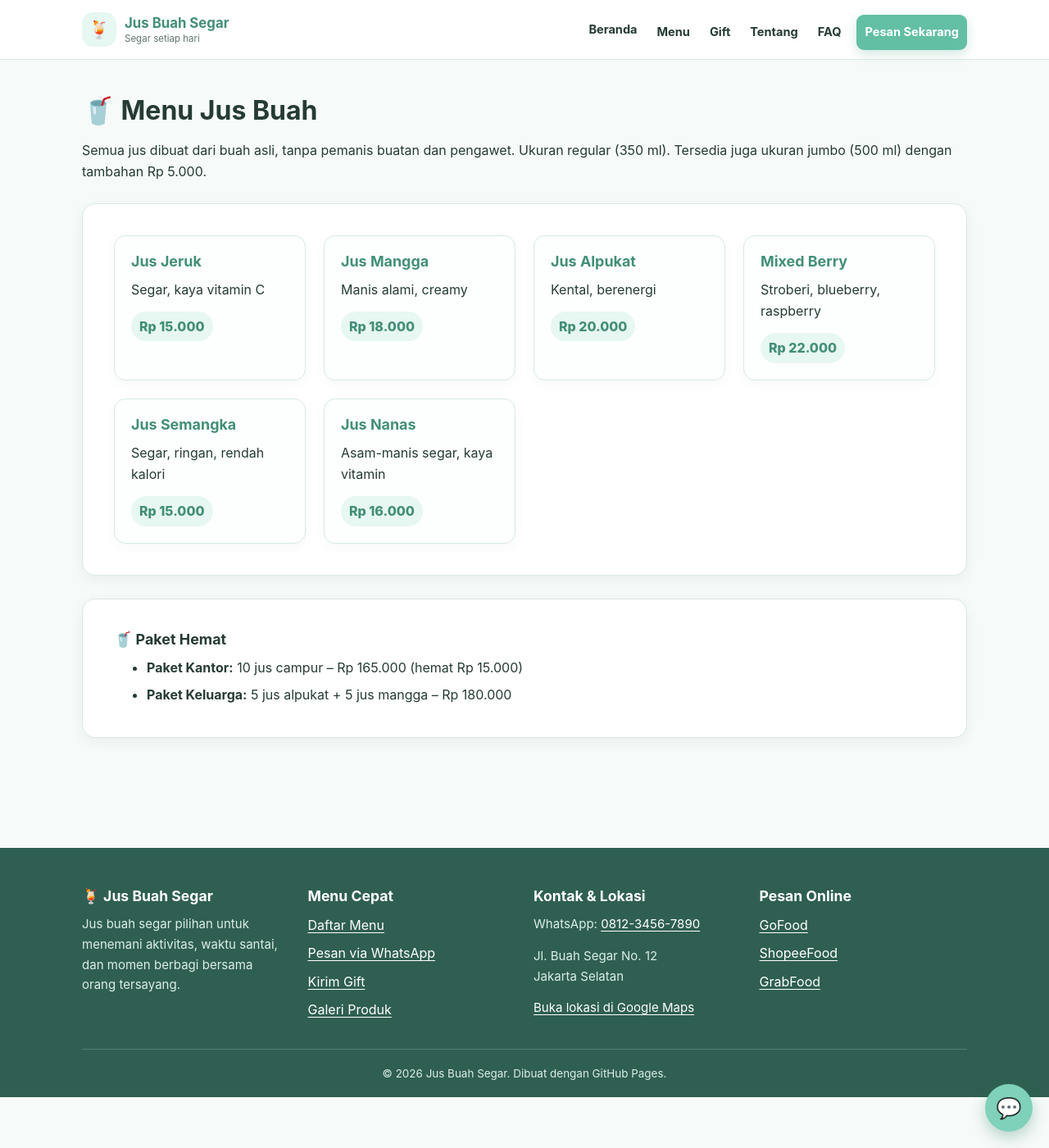
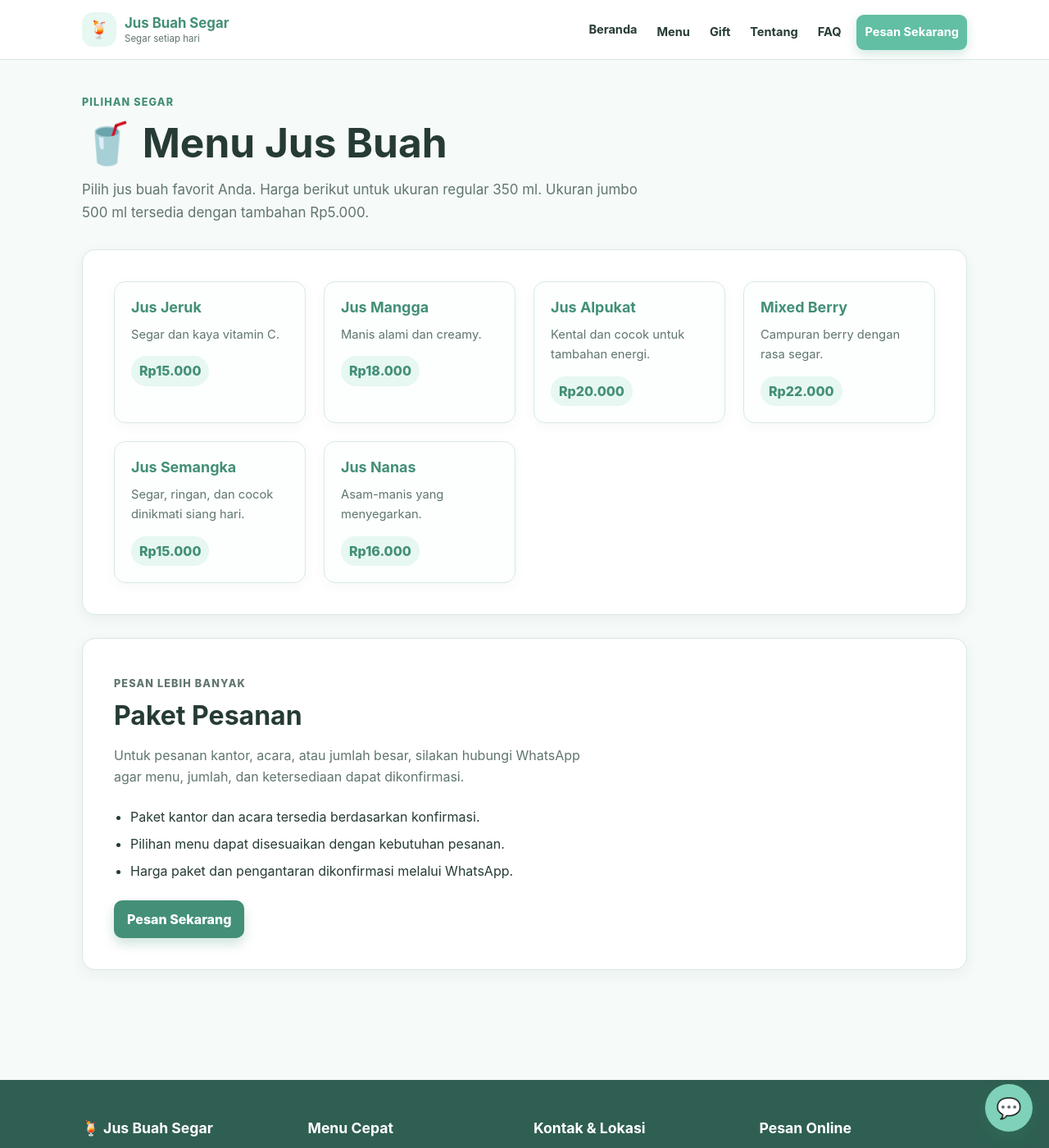
Before and after one commit to oviet711/jusbuah.github.io, a Jekyll site: the page built from menu.md, in a window 1280 px wide and 1400 px high. Shown: the whole window at 82% size. Built offline with Jekyll 4.4.1, drawn with Linux system fonts in a browser that asks for light colours.

Commit message:
Revise menu layout and add juice descriptions
Updated the menu layout and added descriptions for each juice item. Introduced a new section for bulk orders and adjusted pricing details.

```diff
--- a/menu.md
+++ b/menu.md
@@ -1,54 +1,76 @@
 ---
-layout: default
-title: Menu
+title: Menu Jus Buah
+description: Daftar menu Jus Buah Segar dan harga ukuran regular maupun jumbo.
 ---
 
-## 🥤 Menu Jus Buah
+<header class="page-header">
+  <p class="eyebrow">Pilihan segar</p>
+  <h1>🥤 Menu Jus Buah</h1>
+  <p class="page-intro">
+    Pilih jus buah favorit Anda. Harga berikut untuk ukuran regular 350 ml.
+    Ukuran jumbo 500 ml tersedia dengan tambahan Rp5.000.
+  </p>
+</header>
 
-<p>
-  Semua jus dibuat dari buah asli, tanpa pemanis buatan dan pengawet.
-  Ukuran regular (350 ml). Tersedia juga ukuran jumbo (500 ml) dengan tambahan Rp 5.000.
-</p>
+<section class="section">
+  <div class="menu-grid">
+    <article class="menu-card">
+      <h3>Jus Jeruk</h3>
+      <p class="menu-note">Segar dan kaya vitamin C.</p>
+      <span class="price">Rp15.000</span>
+    </article>
 
-<section class="section" style="margin-top: 25px;">
-  <div class="menu-grid">
-    <div class="menu-card">
-      <h3>Jus Jeruk</h3>
-      <p>Segar, kaya vitamin C</p>
-      <p class="price">Rp 15.000</p>
-    </div>
-    <div class="menu-card">
+    <article class="menu-card">
       <h3>Jus Mangga</h3>
-      <p>Manis alami, creamy</p>
-      <p class="price">Rp 18.000</p>
-    </div>
-    <div class="menu-card">
+      <p class="menu-note">Manis alami dan creamy.</p>
+      <span class="price">Rp18.000</span>
+    </article>
+
+    <article class="menu-card">
       <h3>Jus Alpukat</h3>
-      <p>Kental, berenergi</p>
-      <p class="price">Rp 20.000</p>
-    </div>
-    <div class="menu-card">
+      <p class="menu-note">Kental dan cocok untuk tambahan energi.</p>
+      <span class="price">Rp20.000</span>
+    </article>
+
+    <article class="menu-card">
       <h3>Mixed Berry</h3>
-      <p>Stroberi, blueberry, raspberry</p>
-      <p class="price">Rp 22.000</p>
-    </div>
-    <div class="menu-card">
+      <p class="menu-note">Campuran berry dengan rasa segar.</p>
+      <span class="price">Rp22.000</span>
+    </article>
+
+    <article class="menu-card">
       <h3>Jus Semangka</h3>
-      <p>Segar, ringan, rendah kalori</p>
-      <p class="price">Rp 15.000</p>
-    </div>
-    <div class="menu-card">
+      <p class="menu-note">Segar, ringan, dan cocok dinikmati siang hari.</p>
+      <span class="price">Rp15.000</span>
+    </article>
+
+    <article class="menu-card">
       <h3>Jus Nanas</h3>
-      <p>Asam-manis segar, kaya vitamin</p>
-      <p class="price">Rp 16.000</p>
-    </div>
+      <p class="menu-note">Asam-manis yang menyegarkan.</p>
+      <span class="price">Rp16.000</span>
+    </article>
   </div>
 </section>
 
-<section class="section" style="margin-top: 25px;">
-  <h3>🥤 Paket Hemat</h3>
-  <ul style="margin-left: 20px; margin-top: 10px;">
-    <li><strong>Paket Kantor:</strong> 10 jus campur – Rp 165.000 (hemat Rp 15.000)</li>
-    <li><strong>Paket Keluarga:</strong> 5 jus alpukat + 5 jus mangga – Rp 180.000</li>
+<section class="section">
+  <div class="section-heading">
+    <p class="eyebrow">Pesan lebih banyak</p>
+    <h2>Paket Pesanan</h2>
+    <p>
+      Untuk pesanan kantor, acara, atau jumlah besar, silakan hubungi WhatsApp
+      agar menu, jumlah, dan ketersediaan dapat dikonfirmasi.
+    </p>
+  </div>
+
+  <ul class="readable-text">
+    <li>Paket kantor dan acara tersedia berdasarkan konfirmasi.</li>
+    <li>Pilihan menu dapat disesuaikan dengan kebutuhan pesanan.</li>
+    <li>Harga paket dan pengantaran dikonfirmasi melalui WhatsApp.</li>
   </ul>
+
+  <p style="margin-top: 22px;">
+    <a class="btn btn-primary" href="{{ '/pesan' | relative_url }}">
+      Pesan Sekarang
+    </a>
+  </p>
 </section>
```
